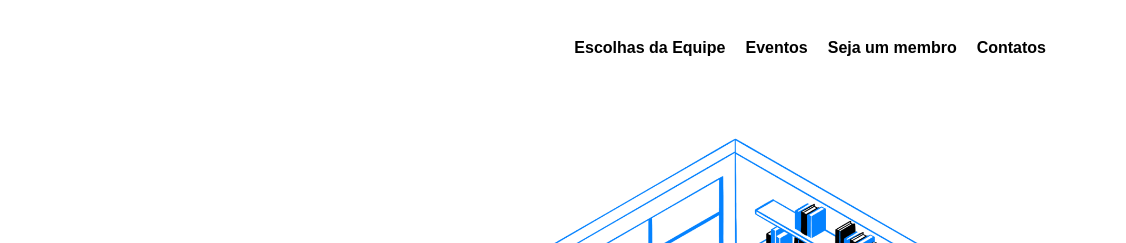
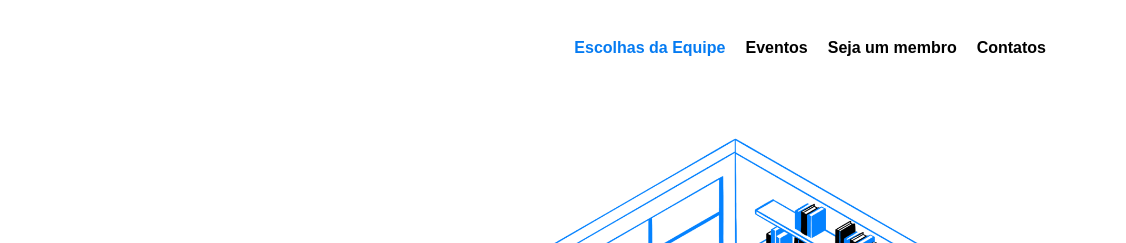
Before and after one commit to Bruno-F00/web_project_library_pt, a plain HTML site: page index.html in a window 1280 px wide. In both pictures the pointer is over the link "Escolhas da Equipe". Shown: the top 243 px of the page, 154-1280 px from the left. Drawn offline with Linux system fonts and the light colour scheme.

Commit message:
sprint-3__etapa-3 - Nova atualização do projeto - Add scroll-behavior and hover links

```diff
--- a/styles/style.css
+++ b/styles/style.css
@@ -1,3 +1,7 @@
+* {
+  scroll-behavior: smooth;
+}
+
 .page {
   min-width: 1100px;
   max-width: 1600px;
@@ -44,6 +48,10 @@
   color: #000000;
   text-decoration: none;
   font-weight: bold;
+}
+
+.nav__link:hover {
+  color: #057bf2;
 }
 
 .header__content {
@@ -418,6 +426,10 @@
   gap: 10px;
 }
 
+.footer__column-link:hover {
+  color: #057bf2;
+}
+
 .footer__social-icon {
   /* Bruno - Estilos adicionados*/
   width: 16px;
```
